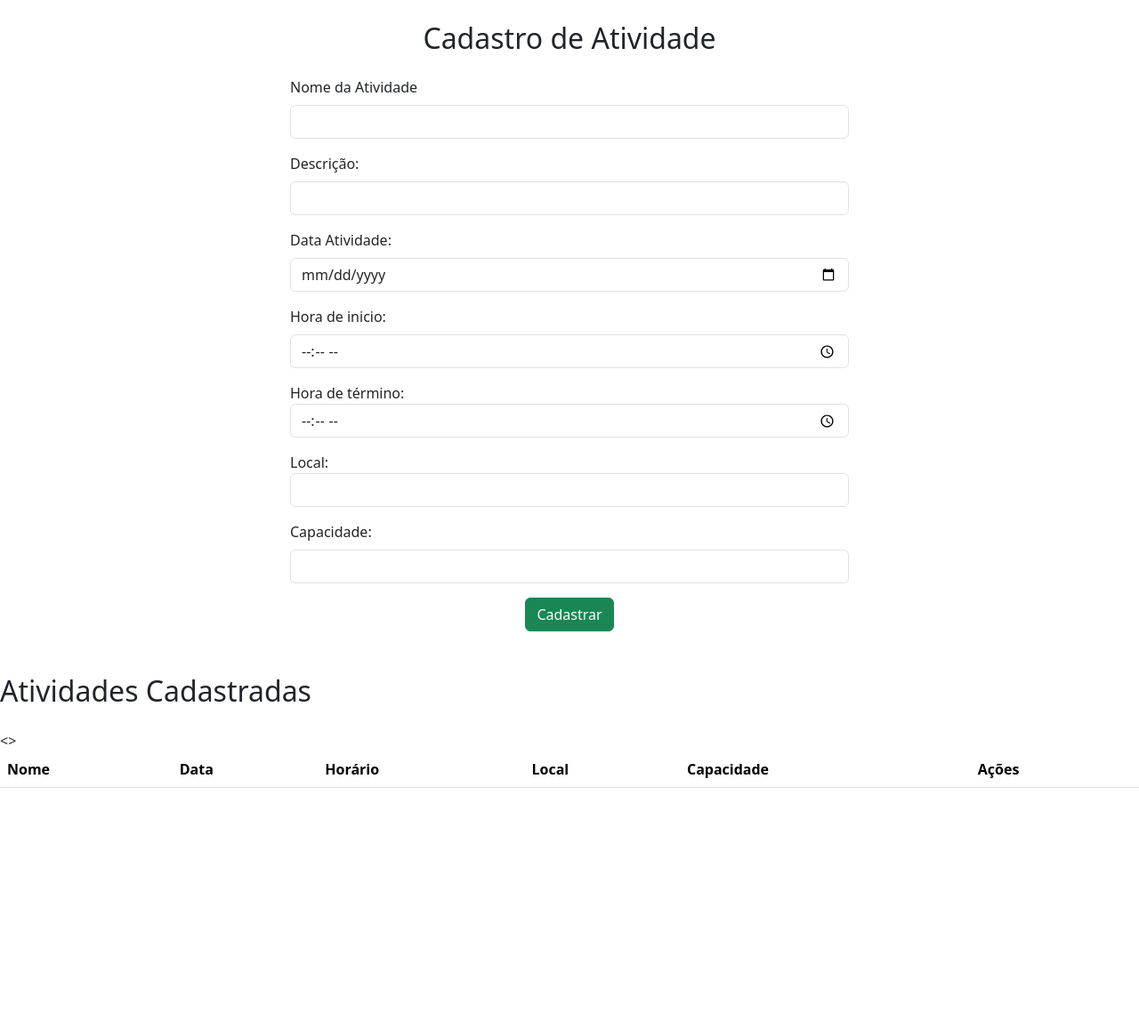
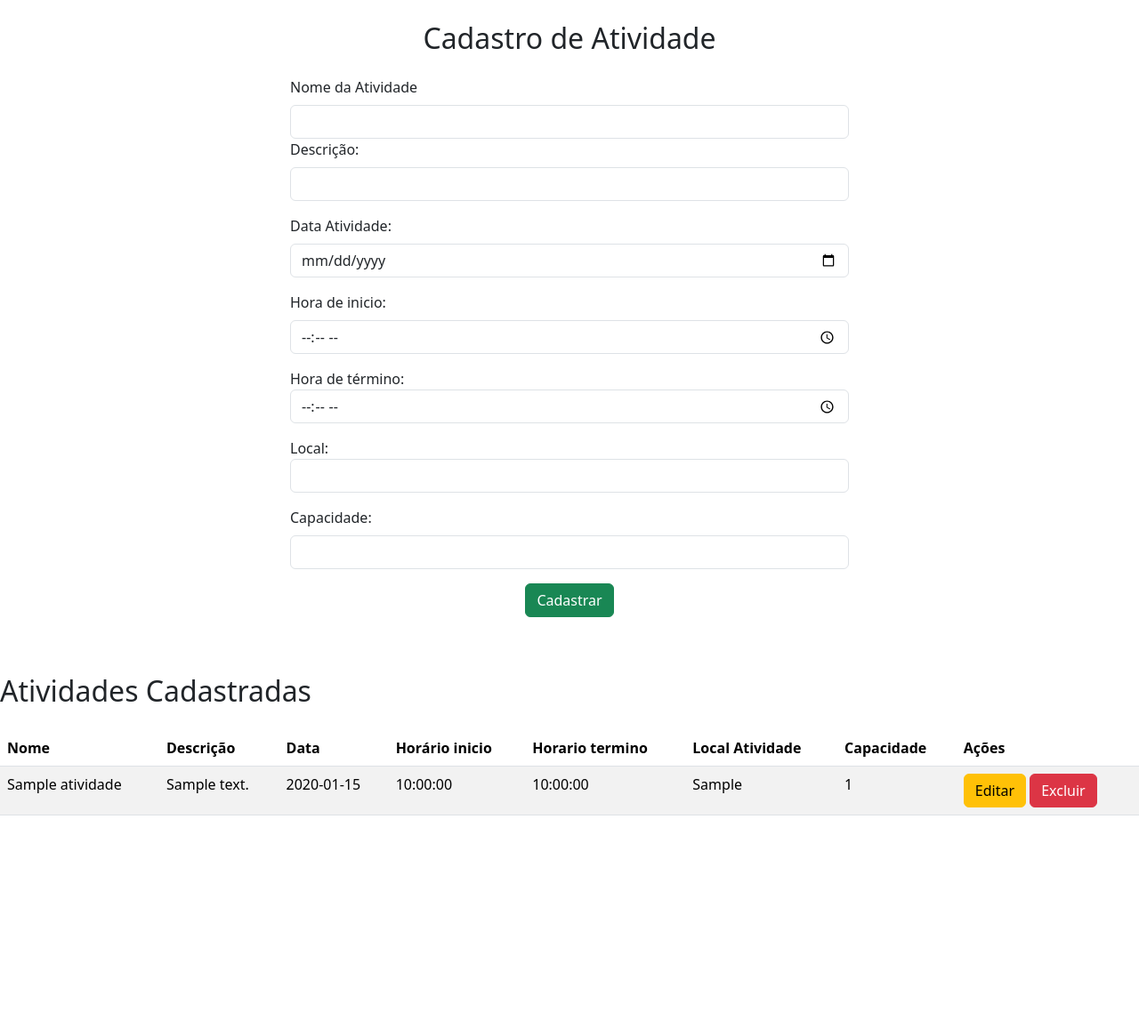
Before and after one commit to Goulart21/festival-experiencia-viva, a PHP site: page /atividades.php in a window 1280 px wide. Shown: the part 82-1238 px from the top of the page at 89% size. Run offline with PHP 8.4, Linux system fonts and the light colour scheme; tables that the repository leaves empty hold one stand-in row (values such as "Sample post"); lists and menus that the app fills with data are empty.

Commit message:
feat: funcionalidades das atividades

```diff
--- a/public/atividades.php
+++ b/public/atividades.php
@@ -1,3 +1,59 @@
+<?php
+
+require_once __DIR__ . '/../config/config.php';
+require_once __DIR__ . '/../models/Atividade.php';
+require_once __DIR__ . '/../services/AtividadeService.php';
+
+$service = new AtividadeService($pdo);
+
+if ($_SERVER['REQUEST_METHOD'] === 'POST') {
+
+    $nome_atividade = $_POST['nome_atividade'];
+    $descricao = $_POST['descricao'];
+    $data_atividade = $_POST['data_atividade'];
+    $hora_inicio = $_POST['hora_inicio'];
+    $hora_fim = $_POST['hora_fim'];
+    $local_atividade = $_POST['local_atividade'];
+    $capacidade = $_POST['capacidade'];
+
+    $atividade = new Atividade($nome_atividade, $descricao, $data_atividade, $hora_inicio, $hora_fim, $local_atividade, $capacidade);
+
+    if (isset($_POST['id_atividade'])) {
+
+        $id = (int) $_POST['id_atividade'];
+        $service->atualizarAtividade($id, $atividade);
+    } else {
+        $service->cadastrarAtividade($atividade);
+    }
+
+    header('Location: atividades.php');
+    exit;
+}
+
+$atividades = $service->listarAtividade();
+
+if (isset($_GET['excluir'])) {
+
+    $id_atividade = $_GET['excluir'];
+    $service->excluir($id_atividade);
+
+    header('Location: atividades.php');
+    exit;
+}
+
+$atividadeEditar = null;
+
+if (isset($_GET['atualizarAtividade'])) {
+
+    $id_atividade = (int) $_GET['atualizarAtividade'];
+    $atividadeEditar = $service->buscarAtividadePorId($id_atividade);
+}
+
+?>
+
+
+
+
 <!DOCTYPE html>
 <html lang="pt-BR">
 
@@ -54,44 +110,49 @@
 
                     <form action="" method="post">
 
+                        <?php if($atividadeEditar): ?>
+                            <input type="hidden" name="id_atividade" value="<?= $atividadeEditar['id_atividade'] ?>">
+                        <?php endif;?>
                         <div class="mb-3">
                             <label for="nome_atividade" class="form-label">Nome da Atividade</label>
-                    <input type="text" name="nome_atividade" id="nome_atividade" class="form-control" required>
+                            <input type="text" name="nome_atividade" id="nome_atividade" class="form-control"  value="<?= htmlspecialchars($atividadeEditar['nome_atividade'] ?? '') ?>"
                         </div>
 
                         <div class="mb-3">
 
                             <label for="descricao" class="form-label">Descrição:</label>
-                    <input type="text" class="form-control" id="descricao" name="descricao" required>
+                            <input type="text" class="form-control" id="descricao" name="descricao" value="<?= htmlspecialchars($atividadeEditar['descricao'] ?? '') ?>" required>
                         </div>
 
                         <div class="mb-3">
                             <label for="data_atividade" class="form-label">Data Atividade:</label>
-                    <input type="date" class="form-control" id="data_atividade" name="data_atividade" required>
+                            <input type="date" class="form-control" id="data_atividade" name="data_atividade" value="<?= $atividadeEditar['data_atividade']?? '' ?>" required>
                         </div>
 
                         <div class="mb-3">
                             <label for="hora_inicio" class="form-label">Hora de inicio: </label>
-                    <input type="time" class="form-control" id="hora_inicio" name="hora_inicio" required>
+                            <input type="time" class="form-control" id="hora_inicio" name="hora_inicio" value="<?= $atividadeEditar['hora_inicio'] ?? '' ?>" required>
                         </div>
 
                         <div class="mb-3">
-                    <label for="hora_termino">Hora de término:</label>
-                    <input type="time" class="form-control" id="hora_termino" name="hora_termino" required>
+                            <label for="hora_fim">Hora de término:</label>
+                            <input type="time" class="form-control" id="hora_fim" name="hora_fim" value="<?= $atividadeEditar['hora_fim'] ?? '' ?>" required>
                         </div>
 
                         <div class="mb-3">
                             <label for="local_atividade">Local:</label>
-                    <input type="text" class="form-control" id="local_atividade" name="local_atividade" required>
+                            <input type="text" class="form-control" id="local_atividade" name="local_atividade" value="<?= $atividadeEditar['local_atividade'] ?? ''?>" required>
                         </div>
 
                         <div class="mb-3">
                             <label for="capacidade" class="form-label">Capacidade:</label>
-                    <input type="number" class="form-control" id="capacidade" name="capacidade" min=1 required>
+                            <input type="number" class="form-control" id="capacidade" name="capacidade" min=1 value="<?= $atividadeEditar['capacidade'] ?? '' ?>" required>
                         </div>
 
                         <div class="text-center">
-                    <button type="submit" class="btn btn-success">Cadastrar</button>
+                            <button type="submit" class="btn btn-success">
+                                <?= $atividadeEditar ? 'Atualizar' : 'Cadastrar' ?>
+                            </button>
                         </div>
                     </form>
                 </div>
@@ -108,9 +169,11 @@
                     <thead>
                         <tr>
                             <th>Nome</th>
+                            <th>Descrição</th>
                             <th>Data</th>
-                    <th>Horário</th>
-                    <th>Local</th>
+                            <th>Horário inicio</th>
+                            <th>Horario termino</th>
+                            <th>Local Atividade</th>
                             <th>Capacidade</th>
                             <th>Ações</th>
                         </tr>
@@ -118,7 +181,25 @@
 
                     <tbody>
 
-                <>
+                        <?php foreach ($atividades as $atividade): ?>
+
+                            <tr>
+                                <td><?= $atividade['nome_atividade'] ?></td>
+                                <td><?= $atividade['descricao'] ?></td>
+                                <td><?= $atividade['data_atividade'] ?></td>
+                                <td><?= $atividade['hora_inicio'] ?></td>
+                                <td><?= $atividade['hora_fim'] ?></td>
+                                <td><?= $atividade['local_atividade'] ?></td>
+                                <td><?= $atividade['capacidade'] ?></td>
+
+                                <td>
+                                    <a href="atividades.php?atualizarAtividade=<?= $atividade['id_atividade'] ?>" class="btn btn-warning">Editar</a>
+                                    <a href="atividades.php?excluir=<?= $atividade['id_atividade'] ?>" class="btn btn-danger">Excluir</a>
+
+                                </td>
+
+                            </tr>
+                        <?php endforeach ?>
                     </tbody>
                 </table>
             </div>
@@ -126,5 +207,9 @@
     </main>
 
     <footer>Festival Experiência Viva</footer>
+
+    <script src="js/script.js"></script>
+
 </body>
+
 </html>
--- a/public/participantes.php
+++ b/public/participantes.php
@@ -107,7 +107,7 @@ if (isset($_GET['atualizar'])) {
 
                     <form action="" method="post" class="formCadastro">
 
-                        <?php if($participanteEditar): ?>>
+                        <?php if($participanteEditar): ?>
                             <input type="hidden" name="id_participante" value="<?= $participanteEditar['id_participante'] ?>">
                         <?php endif;?>
                         <div class="mb-3">
@@ -178,7 +178,7 @@ if (isset($_GET['atualizar'])) {
 
     <footer>Festival Experiência Viva</footer>
 
-    <script src="js/scipt.js"></script>
+    <script src="js/script.js"></script>
 </body>
 
 </html>
```
Also changed, not shown: public/js/script.js (renamed from public/js/scipt.js). Lines whose indentation alone changed are shown as unchanged.
